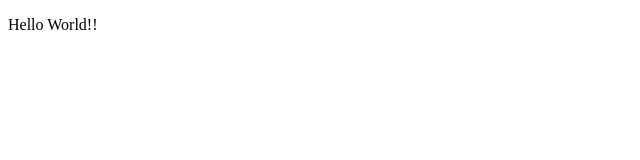
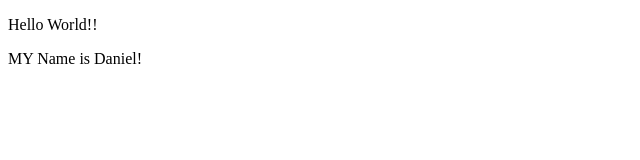
Before and after one commit to scottfamdesigns/scottfamdesigns.github.io, a plain HTML site: page index.html in a window 1280 px wide. Shown: the whole page, without its empty margins (0-640 px from the left). Drawn offline with Linux system fonts and the light colour scheme.

Commit message:
Update index.html

```diff
--- a/index.html
+++ b/index.html
@@ -5,5 +5,6 @@
     </head>
     <body>
         <p>Hello World!!</p>
+        <p> MY Name is Daniel! </p>
     </body>
 </html>
```
